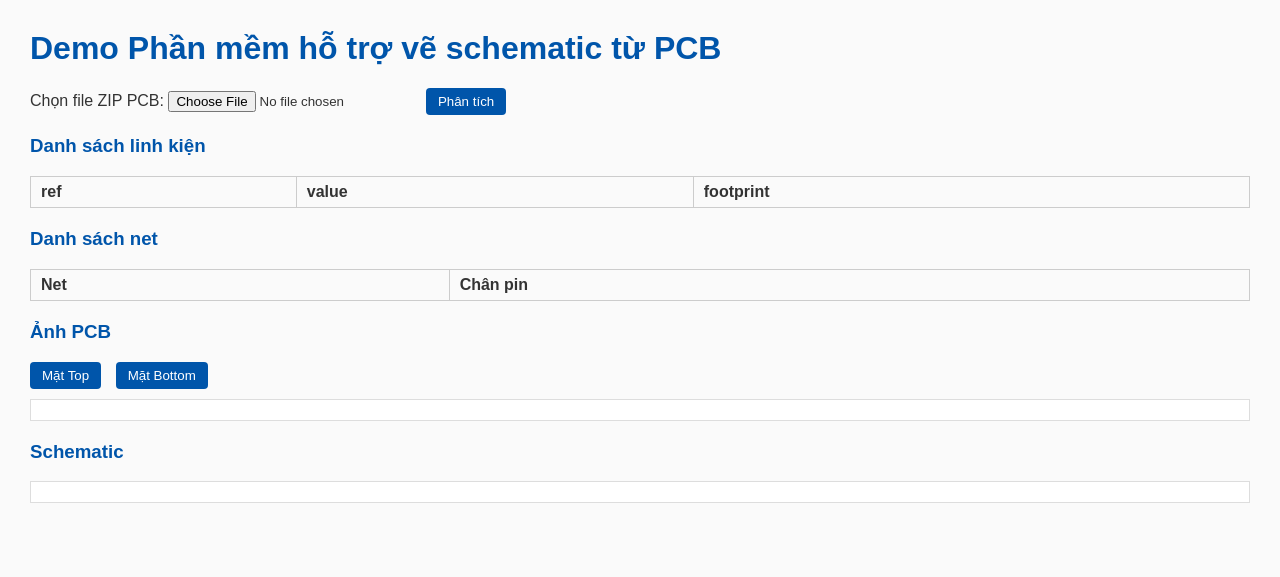
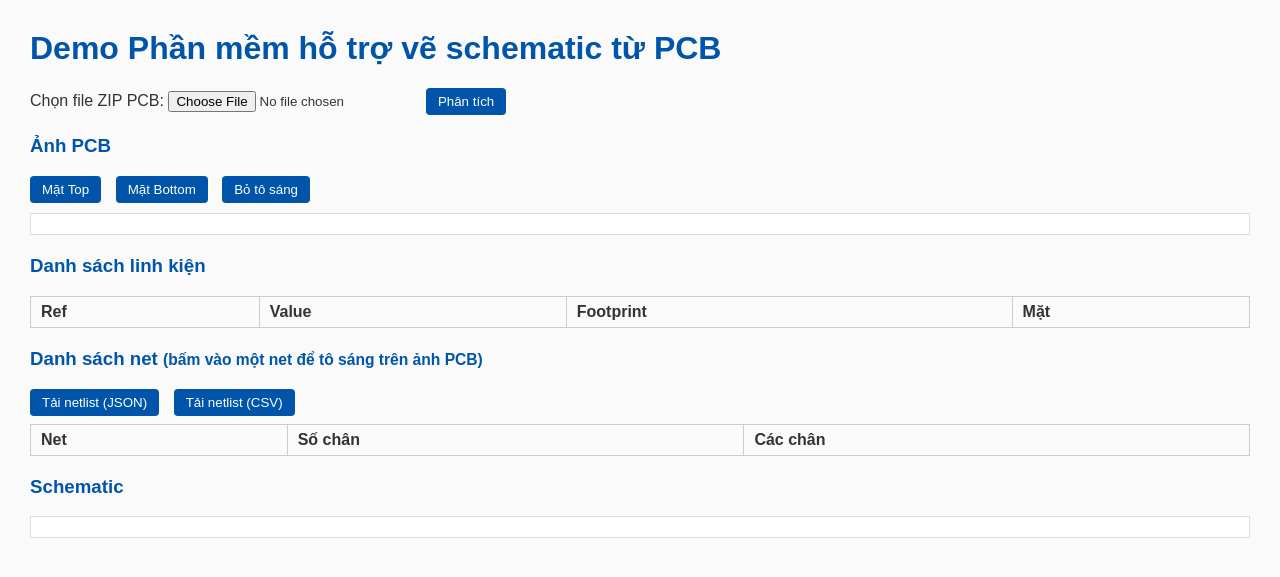
Before and after one commit to Zeref52/DA1-PCB-to-Schematic, a Flask app: page / in a window 1280 px wide. Shown: the top 577 px of the page. Run offline with Flask 3, Linux system fonts and the light colour scheme; lists and menus that the app fills with data are empty.

Commit message:
Fix net table, add net highlight and netlist dowload.

```diff
--- a/src/web/static/app.js
+++ b/src/web/static/app.js
@@ -1,75 +1,135 @@
-document.getElementById('analyzeBtn').addEventListener('click', () => {
-  const fileInput = document.getElementById('fileInput');
-  const errorElem = document.getElementById('error');
-  errorElem.textContent = '';
+// ===== Trạng thái dùng chung =====
+let result = null;        // JSON trả về từ /api/analyze
+let currentSide = 'top';  // mặt PCB đang xem
+let selectedNet = null;   // tên net đang tô sáng
+
+const $ = (id) => document.getElementById(id);
+
+// ===== 1. Gửi file lên API =====
+$('analyzeBtn').addEventListener('click', async () => {
+  $('error').textContent = '';
+  const fileInput = $('fileInput');
   if (!fileInput.files.length) {
-    errorElem.textContent = 'Vui lòng chọn file ZIP PCB.';
+    $('error').textContent = 'Vui lòng chọn file ZIP PCB.';
     return;
   }
+  const formData = new FormData();
+  formData.append('file', fileInput.files[0]);
 
-  const file = fileInput.files[0];
-  const formData = new FormData();
-  formData.append('file', file);
-
-  fetch('/api/analyze', {
-    method: 'POST',
-    body: formData
-  })
-  .then(res => {
-    if (!res.ok) throw new Error('Lỗi server khi phân tích.');
-    return res.json();
-  })
-  .then(data => {
-    displayResults(data);
-  })
-  .catch(err => {
-    errorElem.textContent = err.message;
-  });
+  $('analyzeBtn').disabled = true;
+  $('status').textContent = 'Đang phân tích...';
+  try {
+    const res = await fetch('/api/analyze', { method: 'POST', body: formData });
+    const data = await res.json();
+    if (!res.ok || data.error) {
+      throw new Error(data.error || 'Lỗi server khi phân tích.');
+    }
+    result = data;
+    selectedNet = null;
+    currentSide = 'top';
+    displayResults();
+    $('status').textContent = 'Xong.';
+  } catch (err) {
+    $('error').textContent = 'Lỗi: ' + err.message;
+    $('status').textContent = '';
+  } finally {
+    $('analyzeBtn').disabled = false;
+  }
 });
 
-function displayResults(data) {
-  // Hiển thị điểm metric
-  const metricsDiv = document.getElementById('metrics');
-  metricsDiv.innerHTML = `
+// ===== 2. Hiển thị kết quả =====
+function fmt(v) {
+  return (typeof v === 'number') ? v.toFixed(3) : 'N/A';
+}
+
+function displayResults() {
+  // Điểm
+  const s = result.score;
+  $('metrics').innerHTML = s ? `
     <h3>Điểm phân tích</h3>
-    <p>F1: ${data.score?.f1 || 'N/A'}</p>
-    <p>Precision: ${data.score?.precision || 'N/A'}</p>
-    <p>Recall: ${data.score?.recall || 'N/A'}</p>
-    <p>Component Assignment Accuracy: ${data.score?.component_acc || 'N/A'}</p>
-  `;
+    <p>F1: <b>${fmt(s.f1)}</b> &nbsp;|&nbsp; Precision: ${fmt(s.precision)}
+       &nbsp;|&nbsp; Recall: ${fmt(s.recall)}
+       &nbsp;|&nbsp; Net khớp hoàn toàn: ${fmt(s.net_exact_match)}</p>
+    <p>Tỷ lệ gán linh kiện đúng: <b>${(s.component_accuracy * 100).toFixed(1)} %</b></p>`
+    : '<h3>Điểm phân tích</h3><p>File không có đáp án (netlist attributes) nên không chấm điểm.</p>';
 
-  // Hiển thị bảng linh kiện
-  const compsBody = document.getElementById('componentsBody');
-  compsBody.innerHTML = '';
-  if (data.components && data.components.length) {
-    data.components.forEach(c => {
-      const tr = document.createElement('tr');
-      tr.innerHTML = `<td>${c.ref}</td><td>${c.value}</td><td>${c.footprint}</td>`;
-      compsBody.appendChild(tr);
+  // Bảng linh kiện
+  $('componentsBody').innerHTML = result.components.map(c =>
+    `<tr><td>${c.ref}</td><td>${c.value}</td><td>${c.footprint}</td><td>${c.side}</td></tr>`
+  ).join('');
+
+  // Bảng net (trường là "pads", không phải "pins")
+  $('netsBody').innerHTML = result.nets.map(n =>
+    `<tr data-net="${n.name}"><td>${n.name}</td><td>${n.pads.length}</td><td>${n.pads.join(', ')}</td></tr>`
+  ).join('');
+  document.querySelectorAll('#netsBody tr').forEach(tr => {
+    tr.addEventListener('click', () => {
+      selectedNet = tr.dataset.net;
+      drawPCB();
     });
-  }
+  });
+  // Schematic
+  $('schematicSVGContainer').innerHTML = result.schematic_svg || '';
 
-  // Hiển thị bảng nets
-  const netsBody = document.getElementById('netsBody');
-  netsBody.innerHTML = '';
-  if (data.nets && data.nets.length) {
-    data.nets.forEach(net => {
-      const tr = document.createElement('tr');
-      tr.innerHTML = `<td>${net.name}</td><td>${net.pins ? net.pins.join(', ') : ''}</td>`;
-      netsBody.appendChild(tr);
+  drawPCB();
+}
+
+// ===== 3. Vẽ ảnh PCB + tô sáng net =====
+function drawPCB() {
+  if (!result) return;
+  const box = $('pcbSVGContainer');
+  box.innerHTML = result.layers_svg[currentSide] || '';
+
+  // Đánh dấu dòng net đang chọn trong bảng
+  document.querySelectorAll('#netsBody tr').forEach(tr =>
+    tr.classList.toggle('selected', tr.dataset.net === selectedNet));
+  $('selectedNet').textContent = selectedNet ? `(đang tô sáng ${selectedNet})` : '';
+  $('btnTop').classList.toggle('active', currentSide === 'top');
+  $('btnBottom').classList.toggle('active', currentSide === 'bottom');
+  if (!selectedNet) return;
+
+  // Nhóm <g> đầu tiên trong SVG đã có sẵn phép lật trục y,
+  // nên toạ độ x, y (mm) của pad trong JSON dùng thẳng được.
+  const g = box.querySelector('svg g');
+  if (!g) return;
+  const NS = 'http://www.w3.org/2000/svg';
+  result.pads
+    .filter(p => p.net === selectedNet)
+    // pad xuyên lỗ (ComponentPad) có ở cả hai mặt
+    .filter(p => p.side === currentSide || p.function === 'ComponentPad')
+    .forEach(p => {
+      const c = document.createElementNS(NS, 'circle');
+      c.setAttribute('cx', p.x);
+      c.setAttribute('cy', p.y);
+      c.setAttribute('r', 1.2);
+      c.setAttribute('class', 'hl');
+      g.appendChild(c);
     });
-  }
+}
 
-  // PCB hình mặt top và bottom
-  const pcbContainer = document.getElementById('pcbSVGContainer');
-  let topSVG = data.layers_svg?.top || '';
-  let bottomSVG = data.layers_svg?.bottom || '';
-  pcbContainer.innerHTML = topSVG;
+$('btnTop').onclick = () => { currentSide = 'top'; drawPCB(); };
+$('btnBottom').onclick = () => { currentSide = 'bottom'; drawPCB(); };
+$('btnClear').onclick = () => { selectedNet = null; drawPCB(); };
 
-  document.getElementById('btnTop').onclick = () => pcbContainer.innerHTML = topSVG;
-  document.getElementById('btnBottom').onclick = () => pcbContainer.innerHTML = bottomSVG;
+// ===== 4. Tải netlist =====
+function download(filename, text, type) {
+  const blob = new Blob([text], { type });
+  const a = document.createElement('a');
+  a.href = URL.createObjectURL(blob);
+  a.download = filename;
+  a.click();
+  URL.revokeObjectURL(a.href);
+}
 
-  // Schematic
-  const schematicContainer = document.getElementById('schematicSVGContainer');
-  schematicContainer.innerHTML = data.schematic_svg || '';
-}
+$('btnJson').onclick = () => {
+  if (!result) return;
+  const out = { components: result.components, nets: result.nets };
+  download('netlist.json', JSON.stringify(out, null, 2), 'application/json');
+};
+
+$('btnCsv').onclick = () => {
+  if (!result) return;
+  const lines = ['net,pad'];
+  result.nets.forEach(n => n.pads.forEach(p => lines.push(`${n.name},${p}`)));
+  download('netlist.csv', '' + lines.join('\n'), 'text/csv');
+};
--- a/src/web/static/style.css
+++ b/src/web/static/style.css
@@ -9,15 +9,43 @@ h1, h3 {
   color: #0055aa;
 }
 
+section {
+  margin-top: 20px;
+}
+
+#error {
+  color: red;
+  font-weight: bold;
+}
+
+#status {
+  margin-left: 10px;
+  color: #666;
+}
+
 table {
   border-collapse: collapse;
   width: 100%;
+  margin-top: 8px;
 }
 
 th, td {
   border: 1px solid #ccc;
   padding: 6px 10px;
   text-align: left;
+}
+
+#netsBody tr {
+  cursor: pointer;
+}
+
+#netsBody tr:hover {
+  background: #eef4ff;
+}
+
+#netsBody tr.selected {
+  background: #ffe1e1;
+  font-weight: bold;
 }
 
 button {
@@ -34,11 +62,34 @@ button:hover {
   background-color: #003d80;
 }
 
+button.active {
+  background-color: #e67e00;
+}
+
+button:disabled {
+  background-color: #999;
+  cursor: wait;
+}
+
 #pcbSVGContainer, #schematicSVGContainer {
   border: 1px solid #ddd;
   background: white;
   padding: 10px;
   margin-top: 10px;
-  max-height: 500px;
+  max-height: 600px;
   overflow: auto;
 }
+
+/* Ảnh PCB co giãn theo bề rộng khung */
+#pcbSVGContainer svg {
+  width: 100%;
+  height: auto;
+}
+
+/* Chấm đỏ tô sáng chân của net đang chọn */
+.hl {
+  fill: red;
+  fill-opacity: 0.75;
+  stroke: darkred;
+  stroke-width: 0.2;
+}
--- a/src/web/templates/index.html
+++ b/src/web/templates/index.html
@@ -12,40 +12,44 @@
     <label for="fileInput">Chọn file ZIP PCB:</label>
     <input type="file" id="fileInput" accept=".zip" />
     <button id="analyzeBtn">Phân tích</button>
+    <span id="status"></span>
   </section>
 
-  <section id="metrics" style="margin-top: 20px;"></section>
+  <section id="error"></section>
 
-  <section id="components" style="margin-top: 20px;">
+  <section id="metrics"></section>
+
+  <section id="pcbImages">
+    <h3>Ảnh PCB <span id="selectedNet"></span></h3>
+    <button id="btnTop">Mặt Top</button>
+    <button id="btnBottom">Mặt Bottom</button>
+    <button id="btnClear">Bỏ tô sáng</button>
+    <div id="pcbSVGContainer"></div>
+  </section>
+
+  <section id="components">
     <h3>Danh sách linh kiện</h3>
     <table>
-      <thead><tr><th>ref</th><th>value</th><th>footprint</th></tr></thead>
+      <thead><tr><th>Ref</th><th>Value</th><th>Footprint</th><th>Mặt</th></tr></thead>
       <tbody id="componentsBody"></tbody>
     </table>
   </section>
 
-  <section id="nets" style="margin-top: 20px;">
-    <h3>Danh sách net</h3>
+  <section id="nets">
+    <h3>Danh sách net <small>(bấm vào một net để tô sáng trên ảnh PCB)</small></h3>
+    <button id="btnJson">Tải netlist (JSON)</button>
+    <button id="btnCsv">Tải netlist (CSV)</button>
     <table>
-      <thead><tr><th>Net</th><th>Chân pin</th></tr></thead>
+      <thead><tr><th>Net</th><th>Số chân</th><th>Các chân</th></tr></thead>
       <tbody id="netsBody"></tbody>
     </table>
   </section>
 
-  <section id="pcbImages" style="margin-top: 20px;">
-    <h3>Ảnh PCB</h3>
-    <button id="btnTop">Mặt Top</button>
-    <button id="btnBottom">Mặt Bottom</button>
-    <div id="pcbSVGContainer"></div>
-  </section>
-
-  <section id="schematic" style="margin-top: 20px;">
+  <section id="schematic">
     <h3>Schematic</h3>
     <div id="schematicSVGContainer"></div>
   </section>
 
-  <section id="error" style="color: red; font-weight: bold; margin-top: 20px;"></section>
-
   <script src="/static/app.js"></script>
 </body>
 </html>
```
